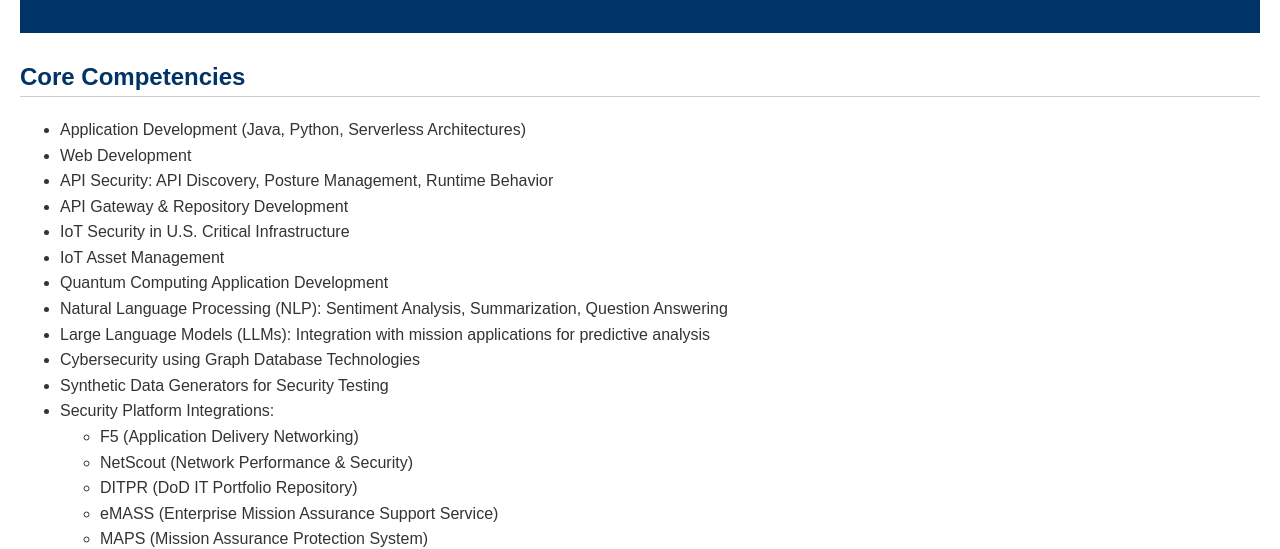
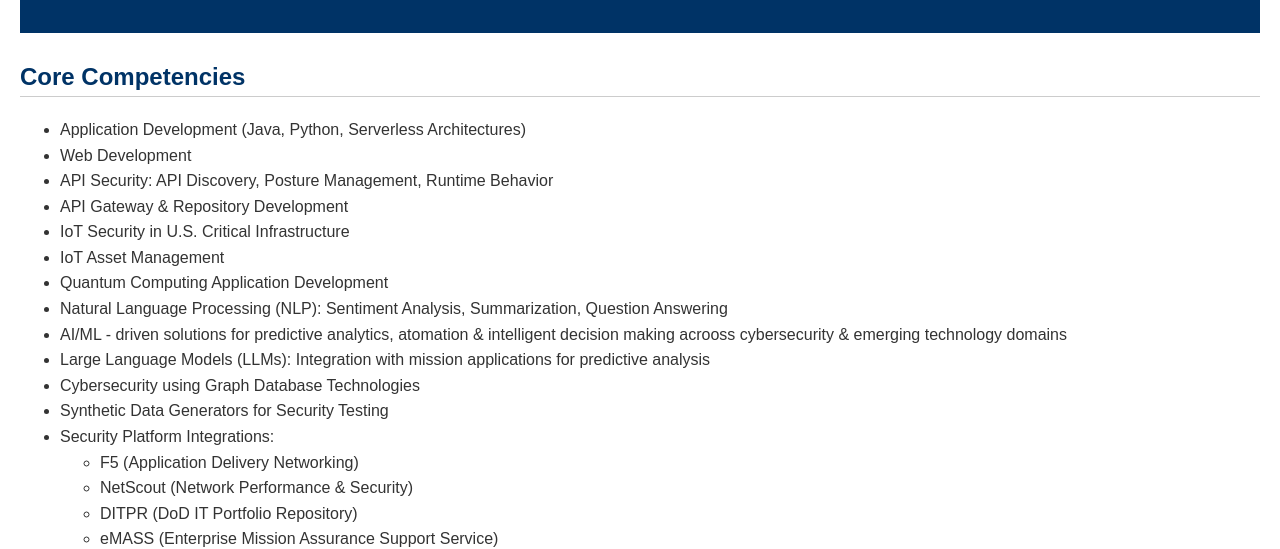
Before and after one commit to kalsr/Kalsnet-Capabilities, a plain HTML site: page index.html in a window 1280 px wide. Shown: the part 258-807 px from the top of the page. Drawn offline with Linux system fonts and the light colour scheme.

Commit message:
Update index.html

```diff
--- a/index.html
+++ b/index.html
@@ -134,6 +134,8 @@
 
         <li>Natural Language Processing (NLP): Sentiment Analysis, Summarization, Question Answering</li>
 
+        <li>AI/ML - driven solutions for predictive analytics, atomation & intelligent decision making acrooss cybersecurity & emerging technology domains</li>
+
         <li>Large Language Models (LLMs): Integration with mission applications for predictive analysis</li>
 
         <li>Cybersecurity using Graph Database Technologies</li>
```
